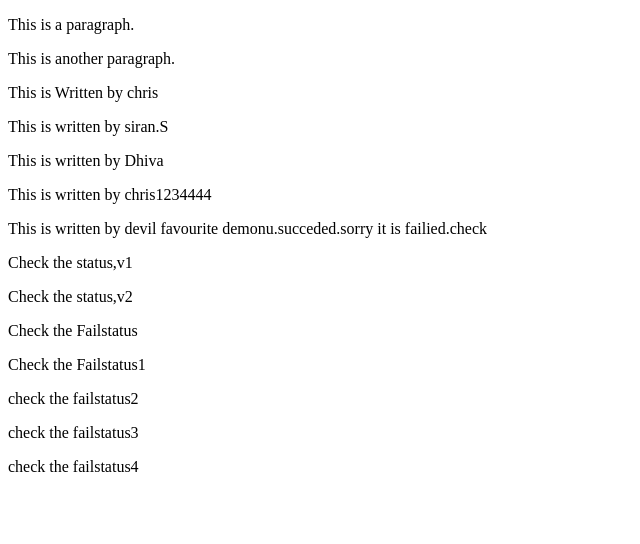
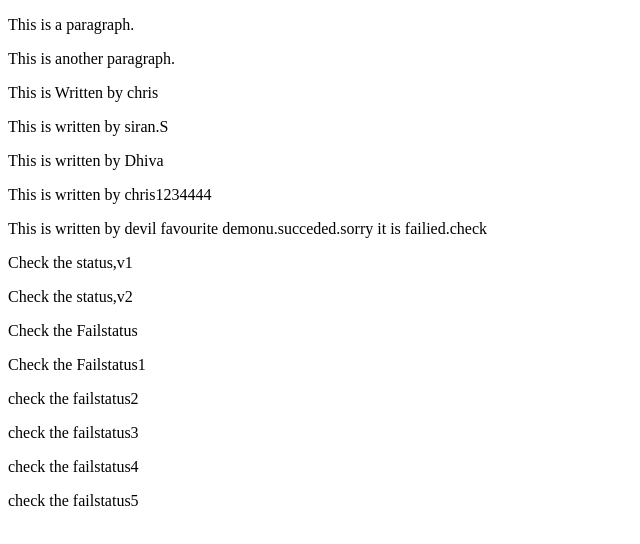
Before and after one commit to Chrisjerry9618/codedeploy, a plain HTML site: page index.html in a window 1280 px wide. Shown: the whole page, without its empty margins (0-640 px from the left). Drawn offline with Linux system fonts and the light colour scheme.

Commit message:
failcheck4

```diff
--- a/index.html
+++ b/index.html
@@ -16,5 +16,6 @@
 		<p>check the failstatus2</p>
 		<p>check the failstatus3</p>
 		<p>check the failstatus4</p>
+		<p>check the failstatus5</p>
 	</body>
 </html>
```
Also changed, not shown: 2 other files.
